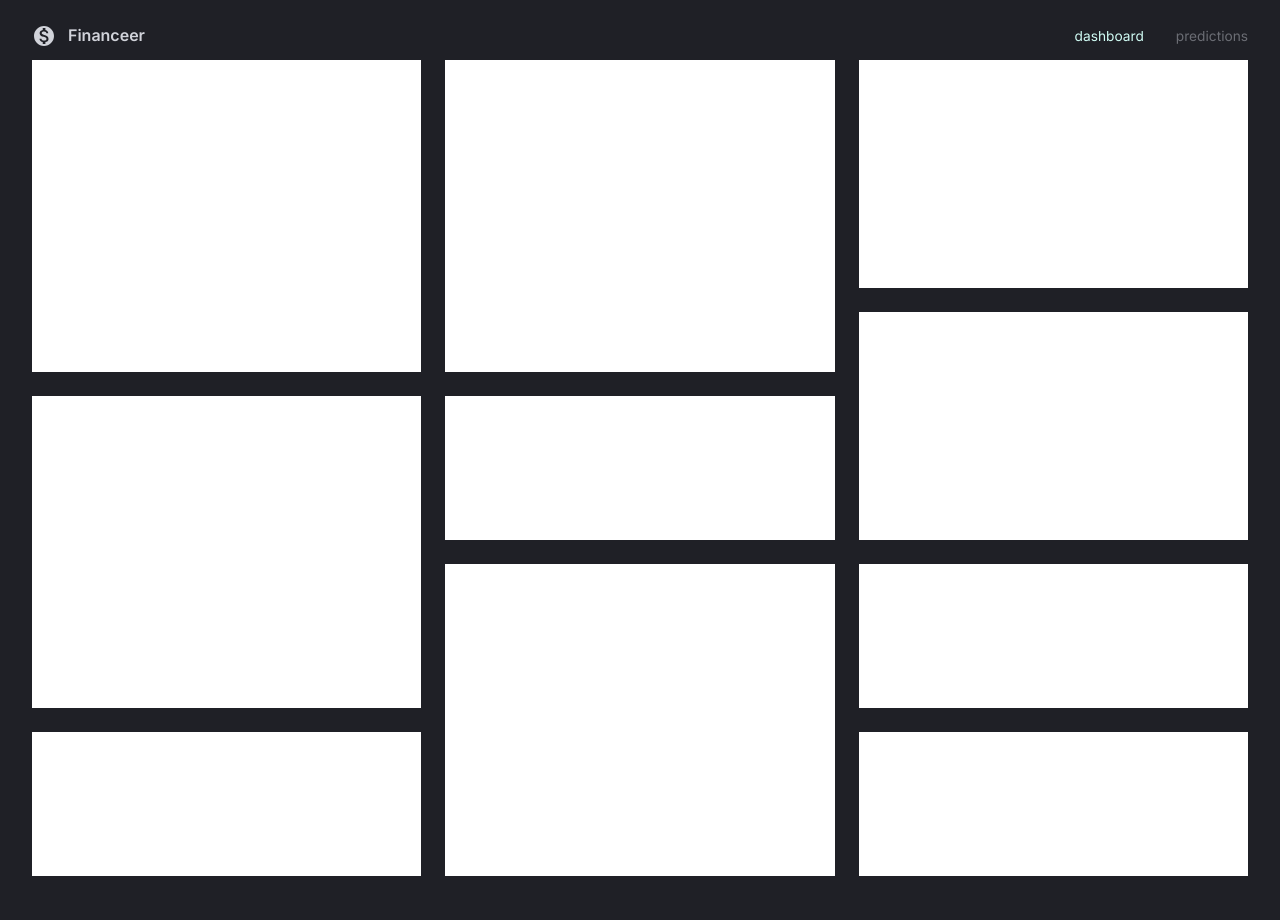
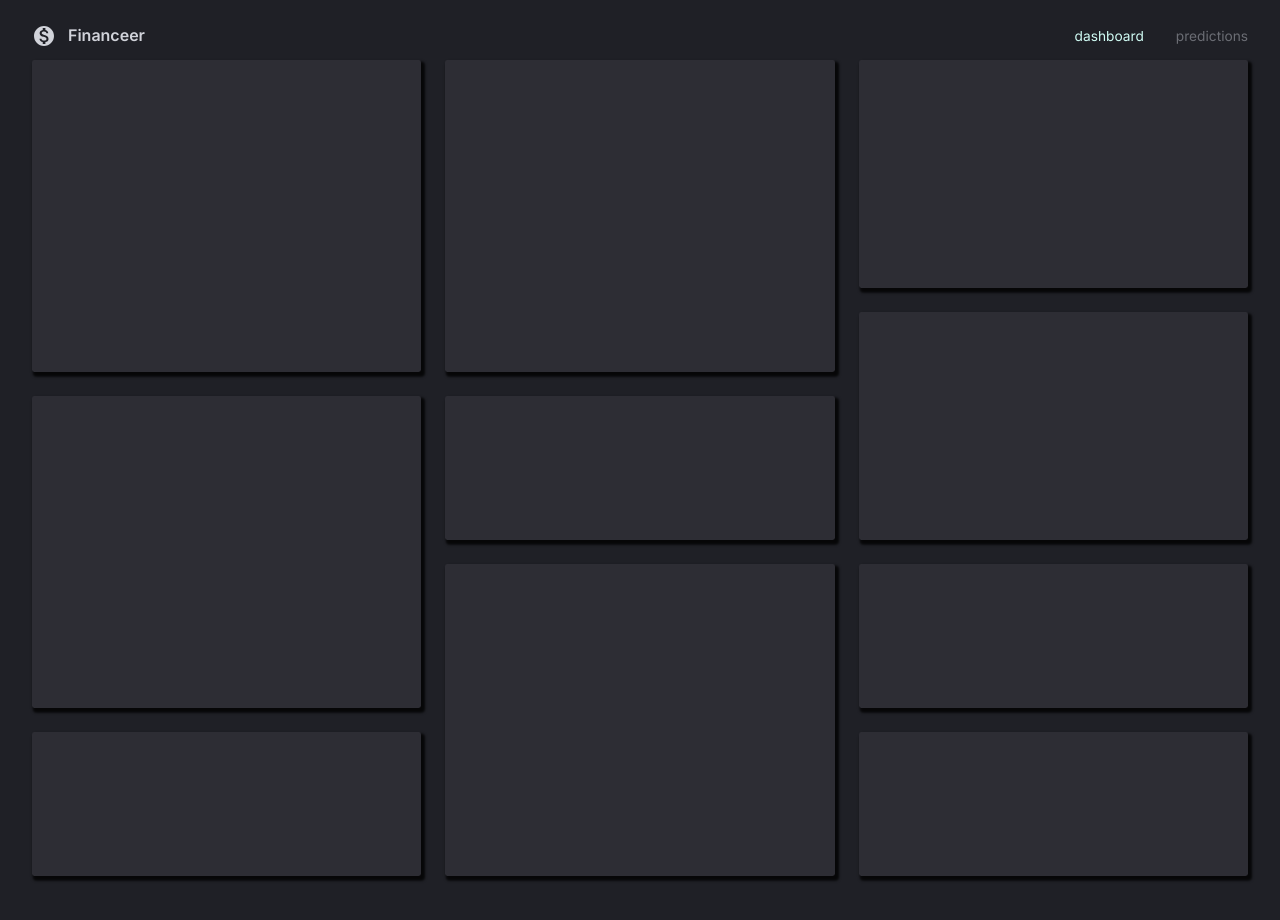
Before and after one commit to Jolanta27/Finance_Dashboard, a React (Vite) app: page / in a window 1280 px wide. Shown: the top 920 px of the page. Built offline with nearby package versions, Linux system fonts and the light colour scheme; no server answers.

Commit message:
small changes and redux setup and configuration

```diff
--- a/package.json
+++ b/package.json
@@ -16,13 +16,15 @@
     "@material-ui/icons": "^4.11.3",
     "@mui/icons-material": "^5.15.7",
     "@mui/material": "^5.15.7",
+    "@reduxjs/toolkit": "^2.1.0",
     "react": "^17.0.2",
     "react-dom": "^17.0.2",
+    "react-redux": "^7.2.6",
     "react-router-dom": "^6.22.0"
   },
   "devDependencies": {
     "@types/node": "^20.11.16",
-    "@types/react": "^18.2.43",
+    "@types/react": "^17.0.75",
     "@types/react-dom": "^18.2.18",
     "@typescript-eslint/eslint-plugin": "^6.14.0",
     "@typescript-eslint/parser": "^6.14.0",
--- /dev/null
+++ b/src/components/DashboardBox.tsx
@@ -0,0 +1,9 @@
+import { Box } from '@mui/material';
+import { styled, useTheme } from '@mui/system';
+
+const DashboardBox = styled(Box)(({ theme }) => ({
+    backgroundColor: theme.palette.background.light,
+    borderRadius: "0.15rem",
+    boxShadow: "0.15rem 0.2rem 0.15rem 0.1rem rgba(0, 0, 0, 0.8)"
+    }));
+    export default DashboardBox;
--- a/src/main.tsx
+++ b/src/main.tsx
@@ -1,11 +1,21 @@
-import React from 'react'
+
 import ReactDOM from 'react-dom'
 import App from '@/App'
 import '@/index.css'
+import { Provider } from 'react-redux'
+import { configureStore } from '@reduxjs/toolkit'
+import { setupListeners } from '@reduxjs/toolkit/query'
+import { api } from '@/state/api'
+
+export const store = configureStore({
+  reducer: { [api.reducerPath]: api.reducer },
+  middleware: (getDefault) => getDefault().concat(api.middleware),
+})
+setupListeners(store.dispatch);
 
 ReactDOM.render(
-<React.StrictMode>
+<Provider store={store}>
   <App />
-</React.StrictMode>,
+</Provider>,
   document.getElementById('root')
 );
--- /dev/null
+++ b/src/scenes/dashboard/Row1.tsx
@@ -0,0 +1,15 @@
+import DashboardBox from '@/components/DashboardBox';
+import { useGetKpisQuery } from '@/state/api';
+
+const Row1 = () => {
+    const { data } = useGetKpisQuery();
+  return (
+    <>
+    <DashboardBox bgcolor="#fff" gridArea="a"></DashboardBox>
+    <DashboardBox bgcolor="#fff" gridArea="b"></DashboardBox>
+    <DashboardBox bgcolor="#fff" gridArea="c"></DashboardBox>
+    </>
+  )
+}
+
+export default Row1
--- /dev/null
+++ b/src/scenes/dashboard/Row2.tsx
@@ -0,0 +1,13 @@
+import DashboardBox from '@/components/DashboardBox'
+
+const Row2 = () => {
+  return (
+    <>
+    <DashboardBox bgcolor="#fff" gridArea="d"></DashboardBox>
+    <DashboardBox bgcolor="#fff" gridArea="e"></DashboardBox>
+    <DashboardBox bgcolor="#fff" gridArea="f"></DashboardBox>
+    </>
+  )
+}
+
+export default Row2
--- /dev/null
+++ b/src/scenes/dashboard/Row3.tsx
@@ -0,0 +1,14 @@
+import DashboardBox from '@/components/DashboardBox';
+
+const Row3 = () => {
+  return (
+    <>
+    <DashboardBox bgcolor="#fff" gridArea="g"></DashboardBox>
+    <DashboardBox bgcolor="#fff" gridArea="h"></DashboardBox>
+    <DashboardBox bgcolor="#fff" gridArea="i"></DashboardBox>
+    <DashboardBox bgcolor="#fff" gridArea="j"></DashboardBox>
+    </>
+  )
+}
+
+export default Row3
--- a/src/scenes/dashboard/index.tsx
+++ b/src/scenes/dashboard/index.tsx
@@ -1,8 +1,9 @@
 import { Box, useMediaQuery} from '@mui/material';
+import Row1 from './Row1';
+import Row2 from './Row2';
+import Row3 from './Row3';
 
-type Props = {}
-
-const Dashboard = (props: Props) => {
+const Dashboard = () => {
   const isAboveMediumScreens = useMediaQuery("(min-width: 1200px)")
   const gridTemplateLargeScreens = `
   "a b c"
@@ -60,17 +61,10 @@ const Dashboard = (props: Props) => {
       gridTemplateAreas: gridTemplateSmallScreens,
 
     }}>
-      <Box bgcolor="#fff" gridArea="a"></Box>
-      <Box bgcolor="#fff" gridArea="b"></Box>
-      <Box bgcolor="#fff" gridArea="c"></Box>
-      <Box bgcolor="#fff" gridArea="d"></Box>
-      <Box bgcolor="#fff" gridArea="e"></Box>
-      <Box bgcolor="#fff" gridArea="f"></Box>
-      <Box bgcolor="#fff" gridArea="g"></Box>
-      <Box bgcolor="#fff" gridArea="h"></Box>
-      <Box bgcolor="#fff" gridArea="i"></Box>
-      <Box bgcolor="#fff" gridArea="j"></Box>
-    </Box>
+      <Row1 />
+      <Row2 />
+      <Row3 />
+      </Box>
   )
 }
 
--- /dev/null
+++ b/src/state/api.ts
@@ -0,0 +1,14 @@
+import { createApi, fetchBaseQuery } from '@reduxjs/toolkit/query/react';
+
+export const api = createApi({
+    baseQuery: fetchBaseQuery({ baseUrl: import.meta.env.VITE_API_URL }),
+    reducerPath: "main",
+    tagTypes: ["Kpis"],
+    endpoints: (build) => ({
+        getKpis: build.query<void, void>({
+            query: () => "kpi/kpis/",
+            providesTags: ["Kpis"],
+    }),
+})
+});
+export const { useGetKpisQuery } = api;
```
Also changed, not shown: 1 other file (tests, documents, lock files or other folders).
